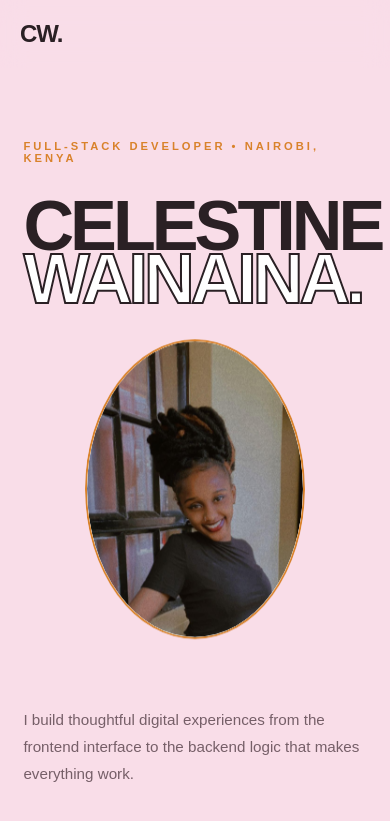
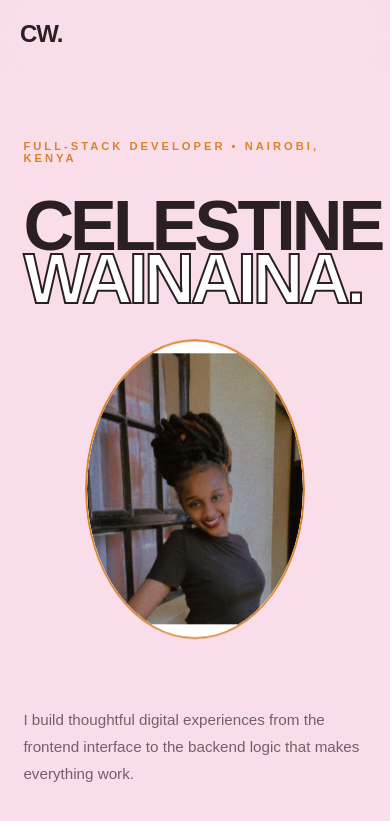
Before and after one commit to celestine-021/my-portfolio, a React (Vite) app: page / in a window 390 px wide. Shown: the top 821 px of the page. Built offline with nearby package versions, Linux system fonts and the light colour scheme.

Commit message:
Keep face visible in oval portrait

```diff
--- a/src/App.css
+++ b/src/App.css
@@ -551,8 +551,8 @@
   .hero-image img {
     width: 100%;
     height: 100%;
-    object-fit: cover;
-    object-position: center top;
+    object-fit: contain;
+    object-position: center center;
     display: block;
     border-radius: inherit;
     clip-path: inherit;
```
